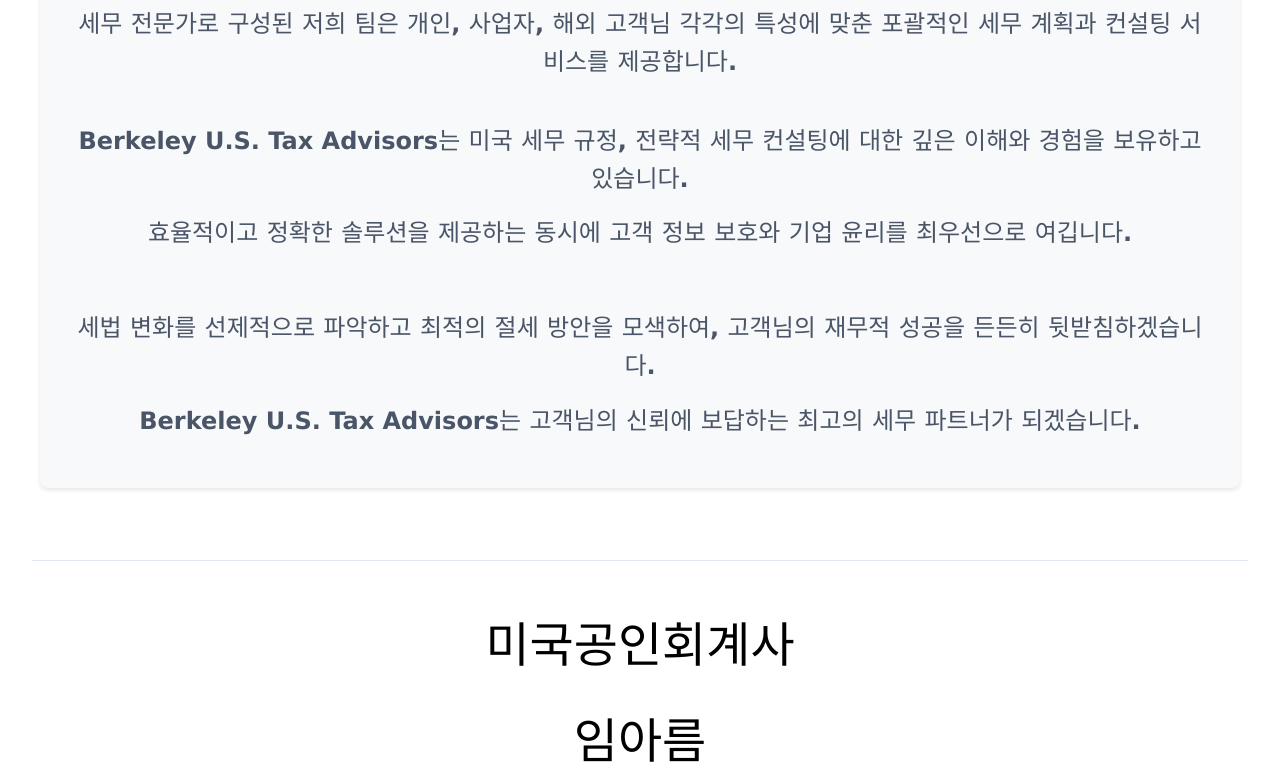
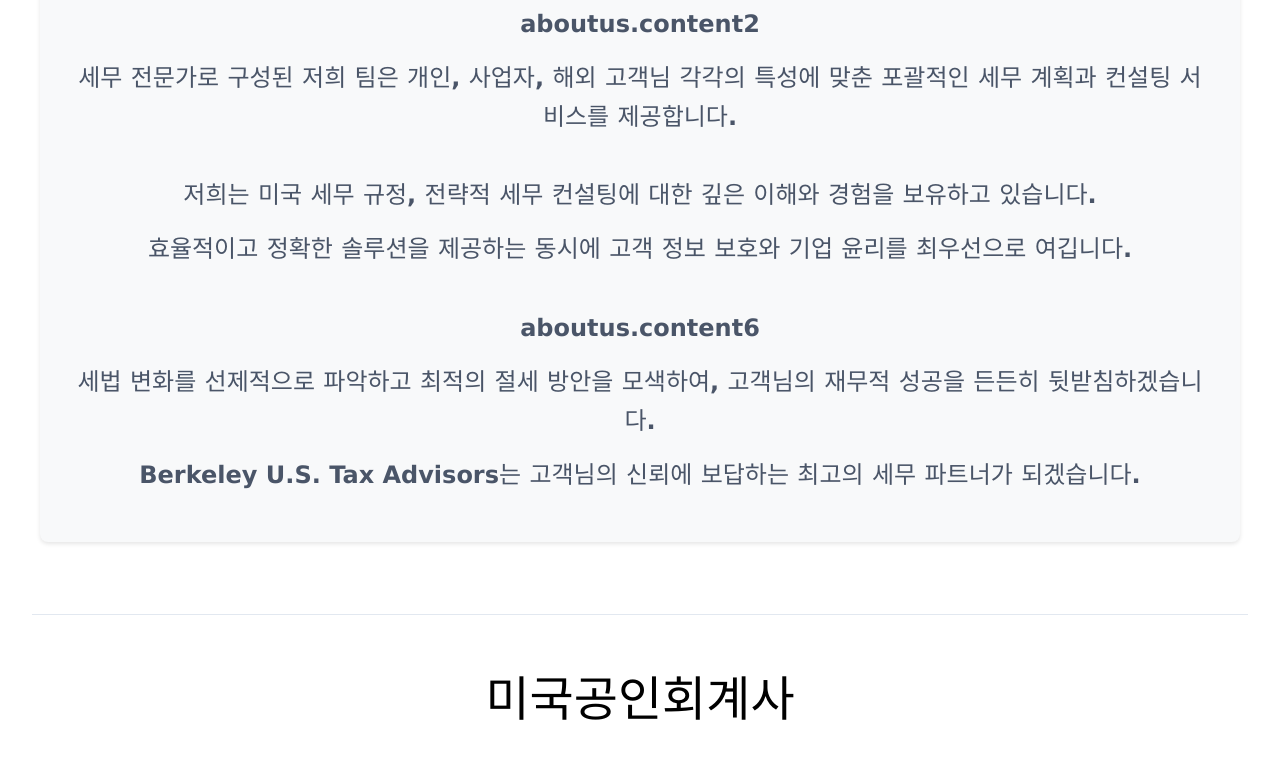
Before and after one commit to youtaxpro/youtaxpro, a Vue app: page /youtaxpro/ in a window 1280 px wide. Shown: the part 1180-1950 px from the top of the page. Built offline with nearby package versions, Linux system fonts and the light colour scheme; a web font is replaced by a local one.

Commit message:
index fixed 20250116

```diff
--- a/src/i18n/index.js
+++ b/src/i18n/index.js
@@ -16,11 +16,9 @@ const messages = {
     aboutus: {
       title: 'About Berkeley U.S. Tax Advisors',
       content1: 'Berkeley U.S. Tax Advisors specializes in handling complex tax matters, allowing you to focus on your core business.',
-      content2: 'We are not just a tax firm, but your strategic partner for financial success.',
       content3: 'Our team of tax experts provides comprehensive tax planning and consulting services tailored to individuals, businesses, and international clients.',
       content4: 'Berkeley U.S. Tax Advisors has deep understanding and experience in U.S. tax regulations and strategic tax consulting.',
       content5: 'We prioritize client information protection and business ethics while providing efficient and accurate solutions.',
-      content6: 'Our goal is not just to file taxes, but to protect and grow your valuable assets through proactive tax planning.',
       content7: 'We preemptively identify tax law changes and seek optimal tax-saving measures.',
       content8: 'With Berkeley U.S. Tax Advisors, your assets will shine more brilliantly. We will be the best tax partner that rewards your trust.'
     },
@@ -237,11 +235,9 @@ Given the complexities of U.S. tax law, especially for those with international
     aboutus: {
       title: 'About Berkeley U.S. Tax Advisors',
       content1: 'Berkeley U.S. Tax Advisors는 복잡한 세무 업무를 전문적으로 다루며, 고객님께서 본업에 집중하실 수 있도록 돕겠습니다.',
-      content2: '',
       content3: '세무 전문가로 구성된 저희 팀은 개인, 사업자, 해외 고객님 각각의 특성에 맞춘 포괄적인 세무 계획과 컨설팅 서비스를 제공합니다.',
-      content4: 'Berkeley U.S. Tax Advisors는 미국 세무 규정, 전략적 세무 컨설팅에 대한 깊은 이해와 경험을 보유하고 있습니다.',
+      content4: '저희는 미국 세무 규정, 전략적 세무 컨설팅에 대한 깊은 이해와 경험을 보유하고 있습니다.',
       content5: '효율적이고 정확한 솔루션을 제공하는 동시에 고객 정보 보호와 기업 윤리를 최우선으로 여깁니다.',
-      content6: '',
       content7: '세법 변화를 선제적으로 파악하고 최적의 절세 방안을 모색하여, 고객님의 재무적 성공을 든든히 뒷받침하겠습니다.',
       content8: 'Berkeley U.S. Tax Advisors는 고객님의 신뢰에 보답하는 최고의 세무 파트너가 되겠습니다.'
     },
```
Also changed, not shown: 1 other file (tests, documents, lock files or other folders).
